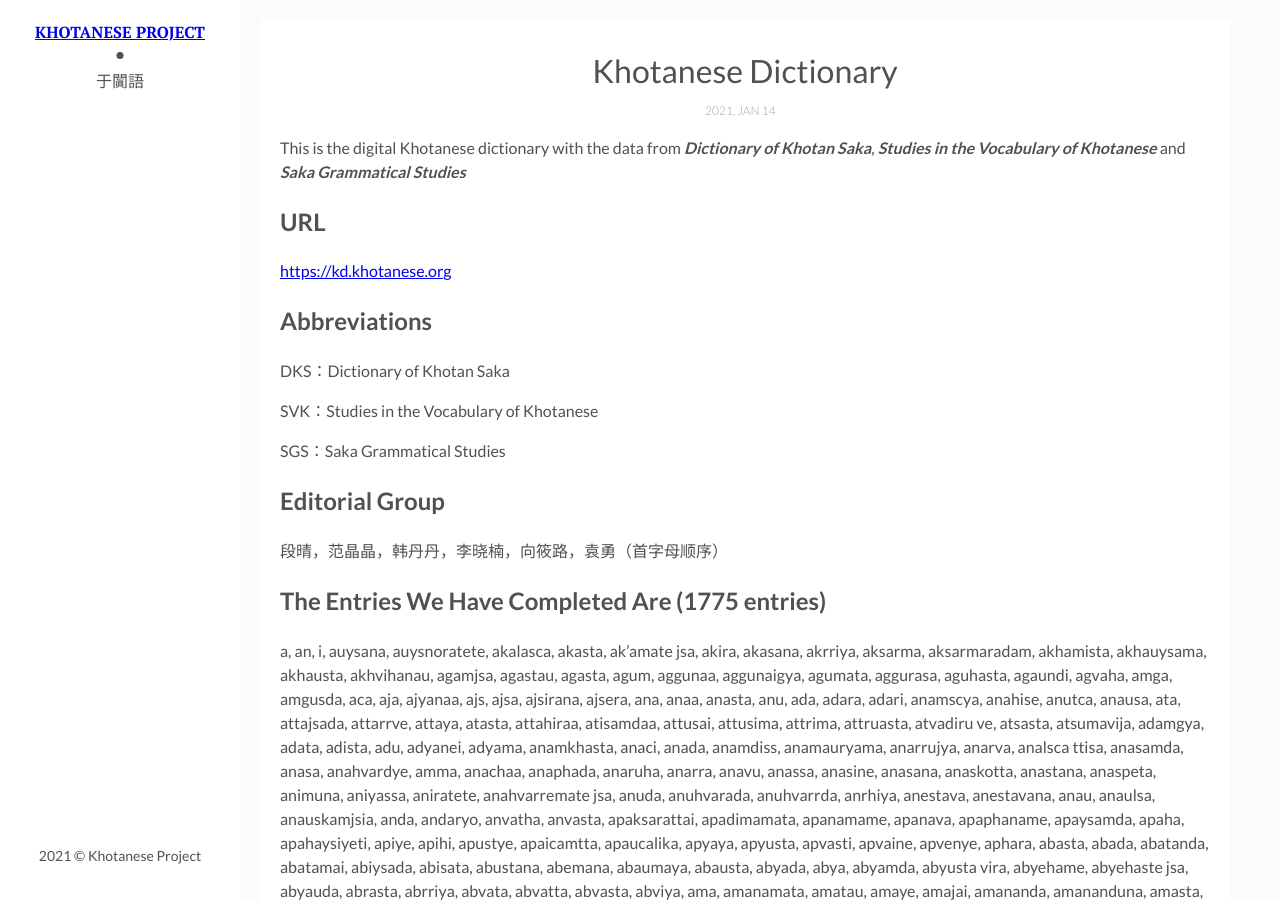
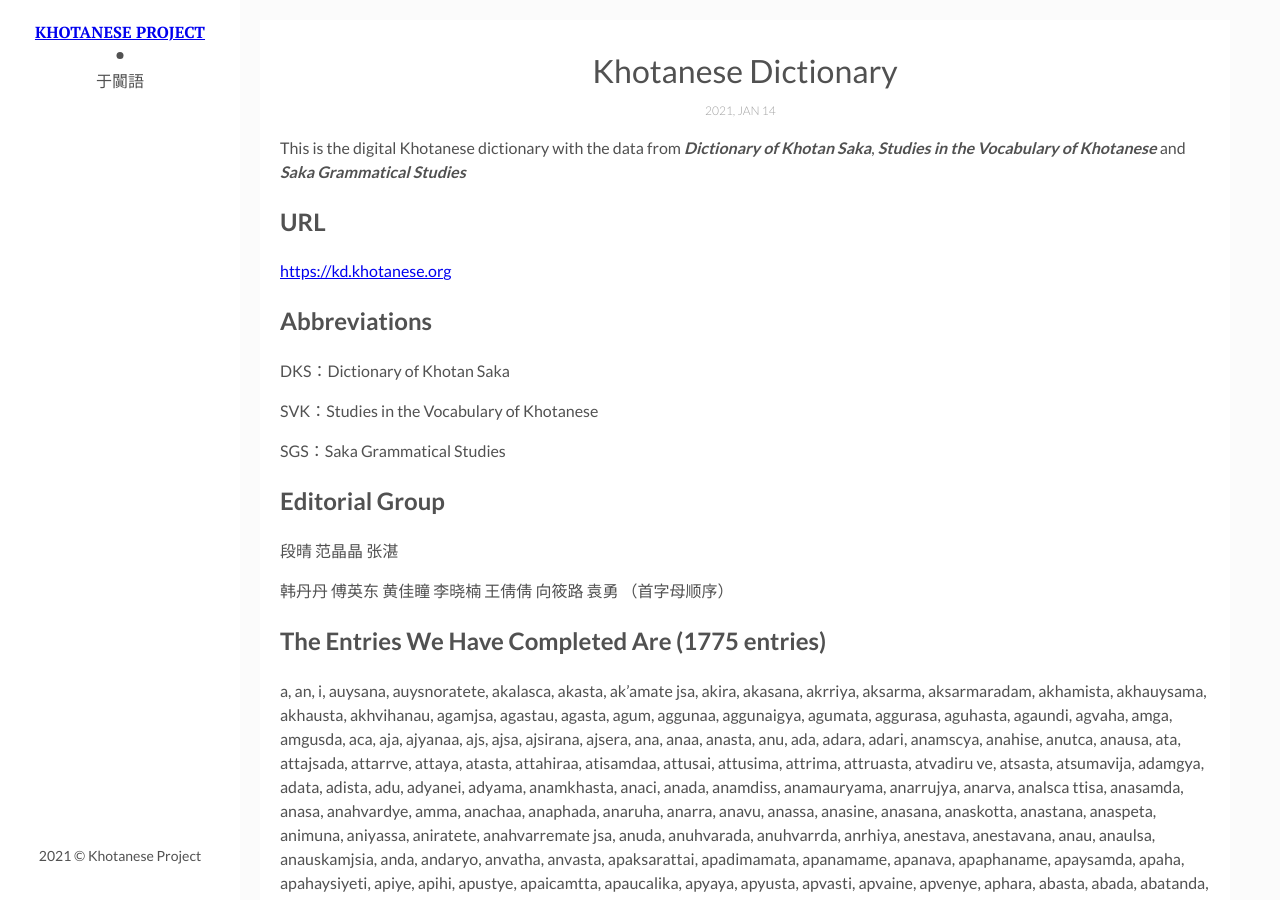
Before and after one commit to khotanese/khotanese.github.io, a Jekyll site: the page built from _posts/2021-1-15-khotanese-dictionary.markdown, in a window 1280 px wide and 900 px high. Built offline with Jekyll 4.4.1, drawn with Linux system fonts in a browser that asks for light colours.

Commit message:
Update 2021-1-15-khotanese-dictionary.markdown

```diff
--- a/_posts/2021-1-15-khotanese-dictionary.markdown
+++ b/_posts/2021-1-15-khotanese-dictionary.markdown
@@ -22,7 +22,9 @@ SGS：Saka Grammatical Studies
 
 ## Editorial Group
 
-段晴，范晶晶，韩丹丹，李晓楠，向筱路，袁勇（首字母顺序）
+段晴 范晶晶 张湛
+
+韩丹丹 傅英东 黄佳瞳 李晓楠 王倩倩 向筱路 袁勇 （首字母顺序）
 
 ## The Entries We Have Completed Are (1775 entries)
 
```
